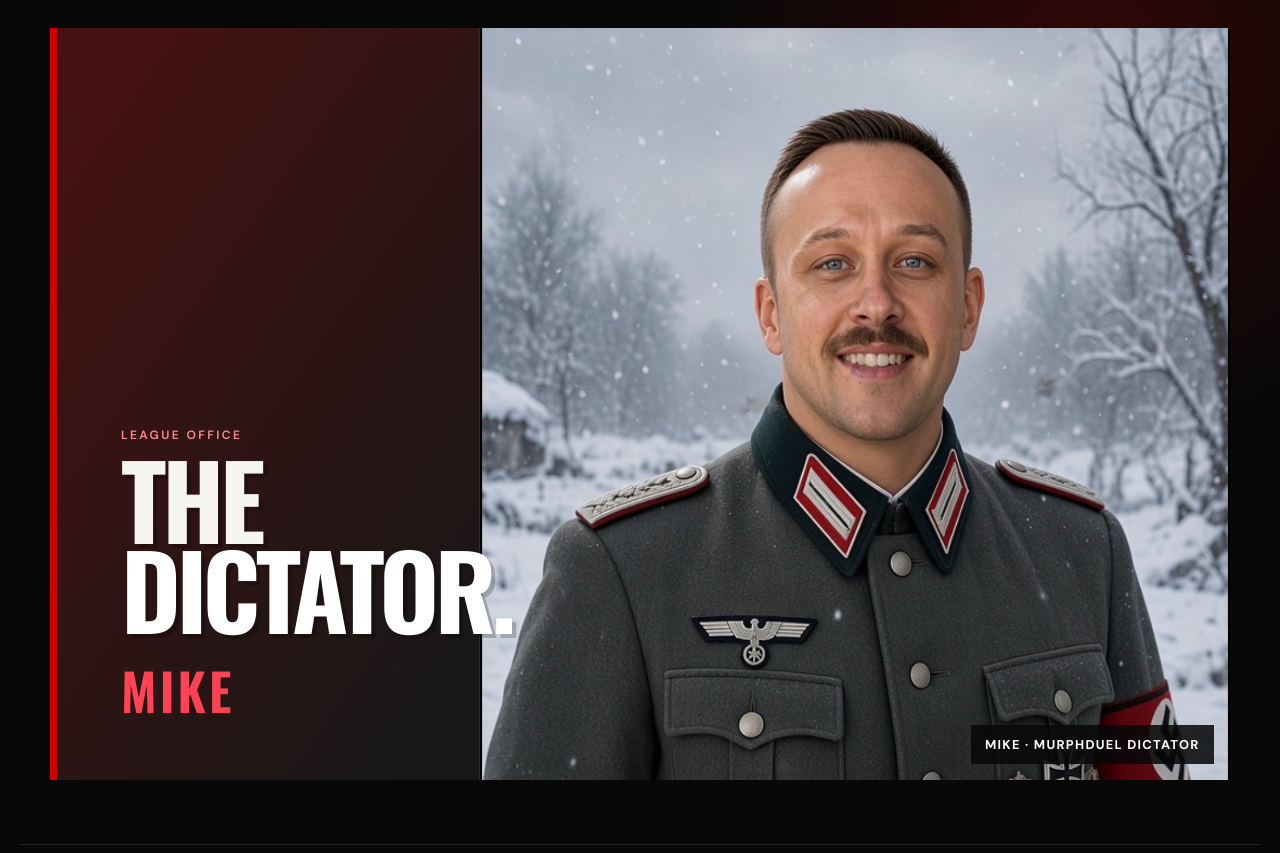
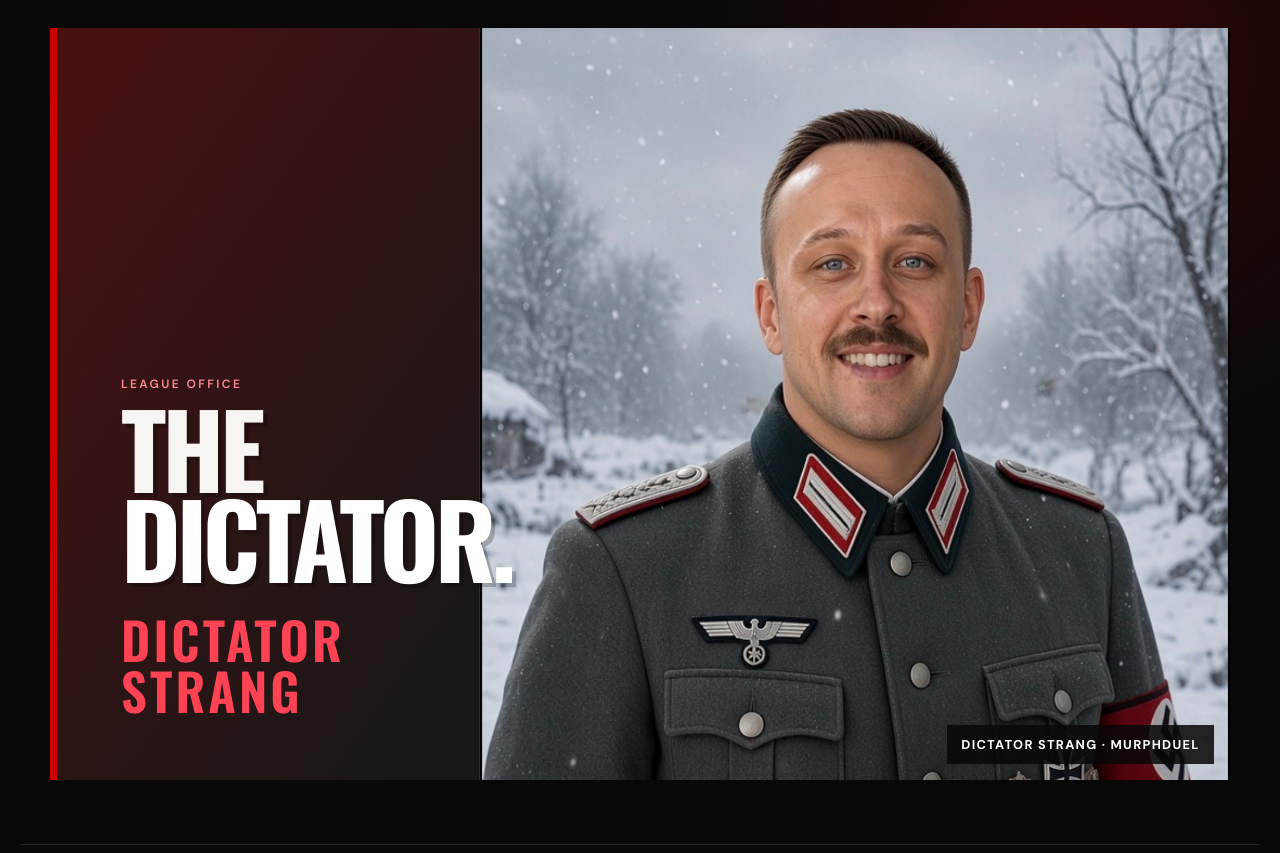
Before and after one commit to cbgesbocker/murphduel, a website: page site/dictator.html in a window 1280 px wide. Shown: the part 92-945 px from the top of the page. Drawn offline with nearby package versions, Linux system fonts and the light colour scheme.

Commit message:
Name the dictator Strang

```diff
--- a/scripts/validate.mjs
+++ b/scripts/validate.mjs
@@ -82,7 +82,7 @@ assert.match(seasonHtml, /href="rules\.html"/);
 
 const dictatorHtml = await readFile("site/dictator.html", "utf8");
 assert.match(dictatorHtml, /<h1 id="dictatorTitle">The<br><span>Dictator\.<\/span><\/h1>/);
-assert.match(dictatorHtml, /<p class="dictator-name">Mike<\/p>/);
+assert.match(dictatorHtml, /<p class="dictator-name">Dictator Strang<\/p>/);
 assert.match(dictatorHtml, /src="images\/commissioner\.jpeg"/);
 assert.match(dictatorHtml, /href="dictator\.html" aria-current="page"/);
 assert.match(dictatorHtml, /href="rules\.html"/);
--- a/site/dictator.html
+++ b/site/dictator.html
@@ -3,14 +3,14 @@
 <head>
   <meta charset="utf-8">
   <meta name="viewport" content="width=device-width, initial-scale=1">
-  <meta name="description" content="Meet Mike, the MurphDuel dictator.">
+  <meta name="description" content="Meet Dictator Strang of MurphDuel.">
   <meta property="og:type" content="website">
-  <meta property="og:title" content="The Dictator | MurphDuel">
-  <meta property="og:description" content="Meet Mike, the MurphDuel dictator.">
+  <meta property="og:title" content="Dictator Strang | MurphDuel">
+  <meta property="og:description" content="Meet Dictator Strang of MurphDuel.">
   <meta property="og:url" content="https://www.murphduel.com/dictator.html">
   <meta property="og:image" content="https://www.murphduel.com/og.png">
   <meta name="twitter:card" content="summary_large_image">
-  <title>The Dictator | MurphDuel</title>
+  <title>Dictator Strang | MurphDuel</title>
   <link rel="icon" href="favicon.svg" type="image/svg+xml">
   <link rel="preconnect" href="https://fonts.googleapis.com">
   <link rel="preconnect" href="https://fonts.gstatic.com" crossorigin>
@@ -41,11 +41,11 @@
       <div class="dictator-copy">
         <p class="eyebrow">League office</p>
         <h1 id="dictatorTitle">The<br><span>Dictator.</span></h1>
-        <p class="dictator-name">Mike</p>
+        <p class="dictator-name">Dictator Strang</p>
       </div>
       <figure class="dictator-portrait">
-        <img src="images/commissioner.jpeg" alt="Portrait of Mike" width="1320" height="1369">
-        <figcaption>Mike · MurphDuel Dictator</figcaption>
+        <img src="images/commissioner.jpeg" alt="Portrait of Dictator Strang" width="1320" height="1369">
+        <figcaption>Dictator Strang · MurphDuel</figcaption>
       </figure>
     </section>
   </main>
```
